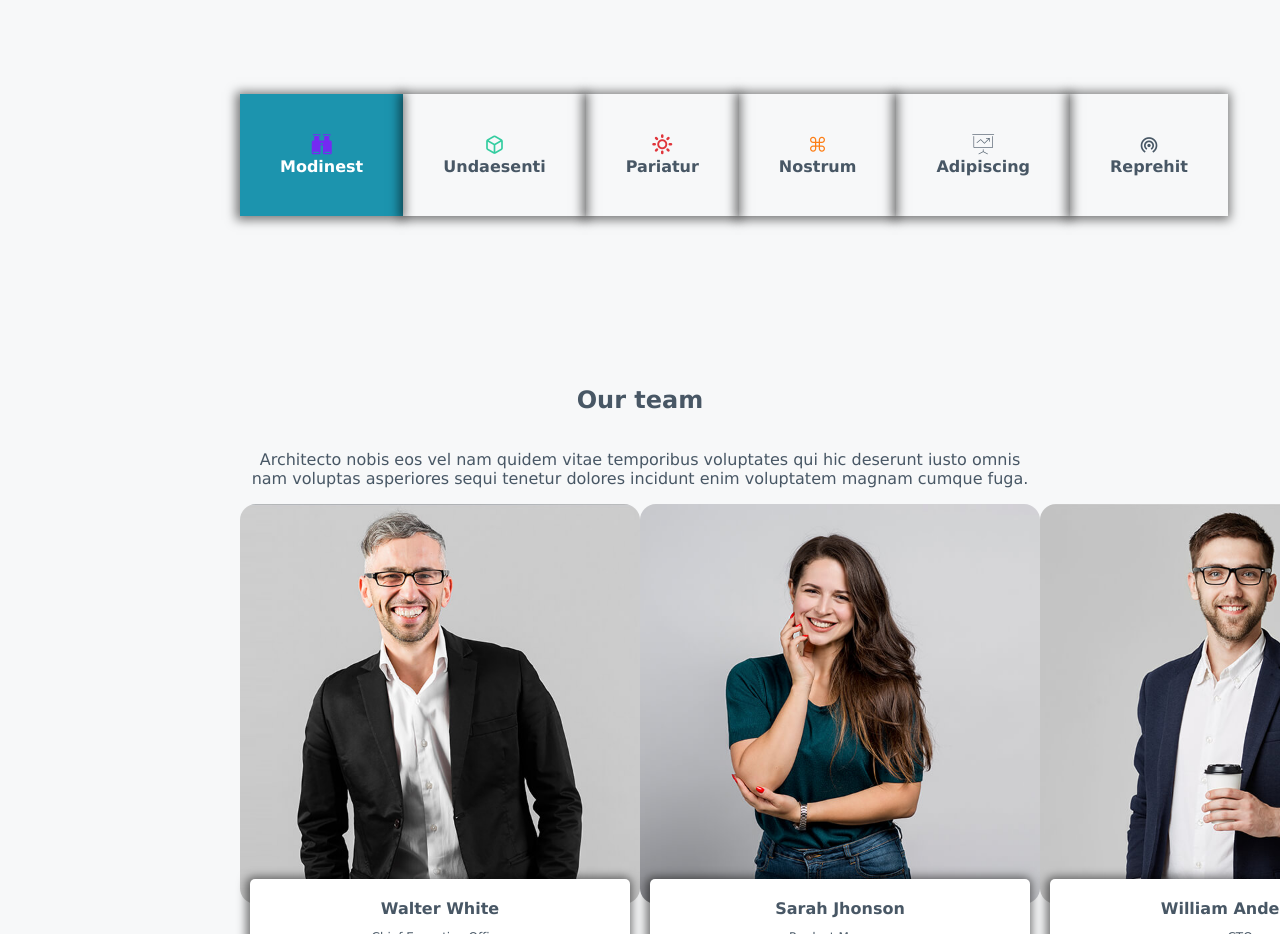
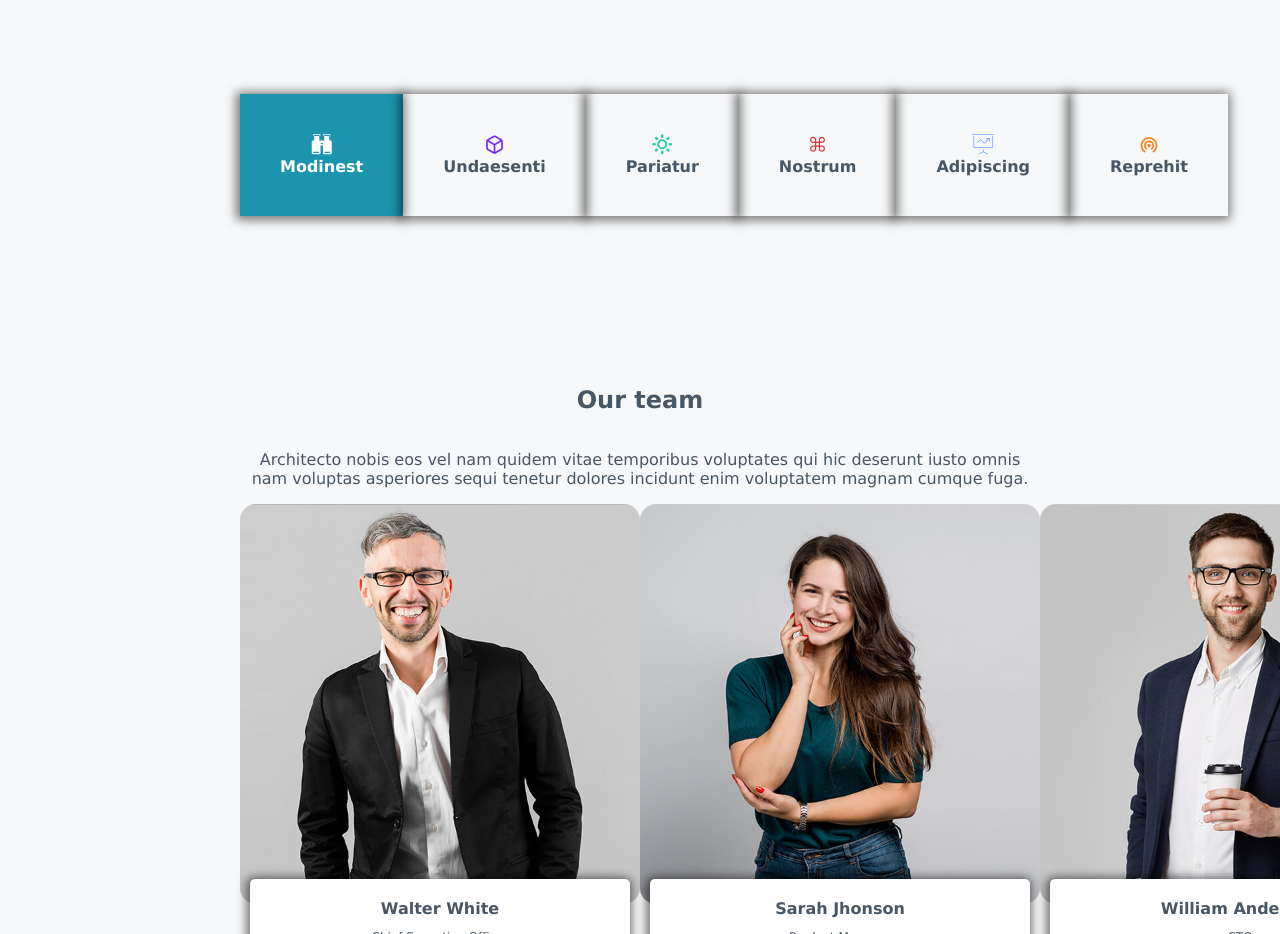
Before and after one commit to landrescaballero/FrontEndPractice, a plain HTML site: page index.html in a window 1280 px wide. Shown: the part 880-1814 px from the top of the page. Drawn offline with Linux system fonts and the light colour scheme; files whose address does not match are found by name.

Commit message:
colors fixed

```diff
--- a/assets/CSS/style.css
+++ b/assets/CSS/style.css
@@ -212,40 +212,41 @@ header .nav ul .flechita::after {
     font-size: 20px;
     font-family: 'iconitos';
     content: '\e985';
-    color: #742af2;
 }
 
 .section-3 div .box::after {
     font-size: 20px;
     font-family: 'iconitos';
     content: '\e903';
-    color: #34cda0;
+    color: #742af2;
 }
 
 .section-3 div .sun::after {
     font-size: 20px;
     font-family: 'iconitos';
     content: '\e9d4';
-    color: #e0353b;
+    color: #34cda0;
 }
 
 .section-3 div .cmd::after {
     font-size: 20px;
     font-family: 'iconitos';
     content: '\ea4e';
-    color: #fd7e16;
+    color: #e0353b;
 }
 
 .section-3 div .pre::after {
     font-size: 20px;
     font-family: 'iconitos';
     content: '\e00e';
+    color: #589afe;
 }
 
 .section-3 div .map::after {
     font-size: 20px;
     font-family: 'iconitos';
     content: '\e901';
+    color: #fc8019;
 }
 
 /* </section-3> */
```
